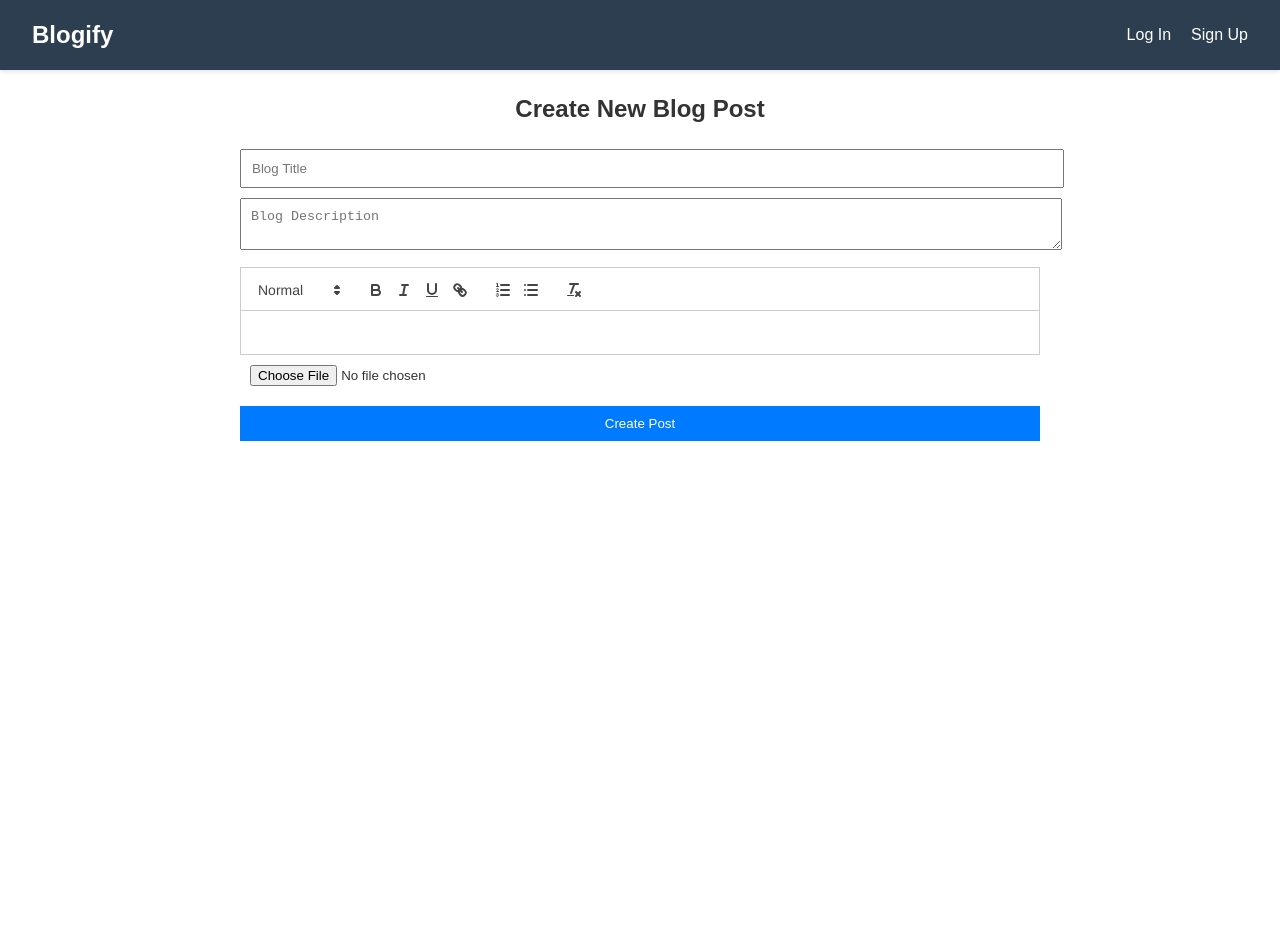
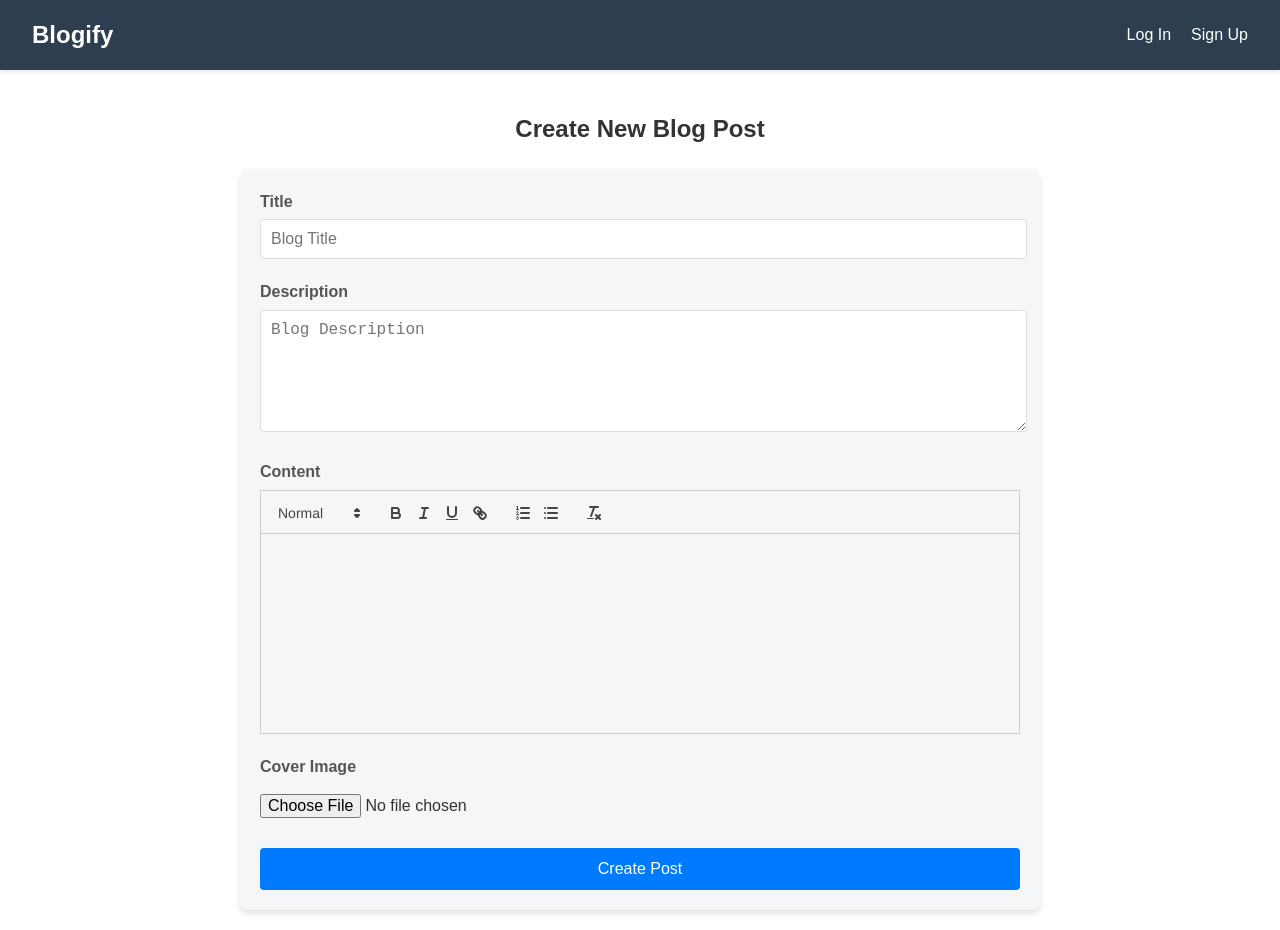
Before and after one commit to tashish419/blogify, a React (Vite) app: page /create in a window 1280 px wide. Before the commit the page ends 800 px from the top, so only its background shows below. Built offline with nearby package versions, Linux system fonts and the light colour scheme; no server answers.

Commit message:
create and edit blog UI enhanced

```diff
--- a/src/App.css
+++ b/src/App.css
@@ -188,44 +188,6 @@ body {
   text-decoration: underline;
 }
 
-/* Create/Edit Blog Styles */
-.create-blog,
-.edit-blog {
-  max-width: 800px;
-  margin: 0 auto;
-}
-
-.create-blog h2,
-.edit-blog h2 {
-  text-align: center;
-  margin-bottom: 20px;
-}
-
-.create-blog input,
-.create-blog textarea,
-.edit-blog input,
-.edit-blog textarea {
-  width: 100%;
-  padding: 10px;
-  margin-bottom: 10px;
-}
-
-.create-blog button,
-.edit-blog button {
-  display: block;
-  width: 100%;
-  padding: 10px;
-  background-color: #007bff;
-  color: #fff;
-  border: none;
-  cursor: pointer;
-}
-
-.current-cover {
-  max-width: 100%;
-  margin-bottom: 10px;
-}
-
 /* Blog Post Styles */
 .blog-post {
   max-width: 800px;
@@ -236,3 +198,128 @@ body {
   text-align: center;
   margin-bottom: 20px;
 }
+
+/* Create/Edit Blog Styles */
+.create-blog,
+.edit-blog {
+  max-width: 800px;
+  margin: 0 auto;
+  padding: 20px;
+  font-family: Arial, sans-serif;
+}
+
+.create-blog h2,
+.edit-blog h2 {
+  text-align: center;
+  margin-bottom: 20px;
+  color: #333;
+}
+
+.create-blog-form,
+.edit-blog-form {
+  background-color: var(--background-color);
+  border-radius: 8px;
+  box-shadow: 0 4px 6px rgba(0, 0, 0, 0.1);
+  padding: 20px;
+}
+
+.form-group {
+  margin-bottom: 20px;
+}
+
+.form-group label {
+  display: block;
+  margin-bottom: 5px;
+  font-weight: bold;
+  color: #555;
+}
+
+.create-blog-title-input,
+.create-blog-description-input,
+.create-blog-file-input,
+.edit-blog-title-input,
+.edit-blog-description-input,
+.edit-blog-file-input {
+  width: 98%;
+  padding: 10px;
+  border: 1px solid #ddd;
+  border-radius: 4px;
+  font-size: 16px;
+}
+
+.create-blog-description-input,
+.edit-blog-description-input {
+  min-height: 100px;
+  resize: vertical;
+}
+
+.create-blog-content-input,
+.edit-blog-content-input {
+  margin-bottom: 20px;
+}
+
+.create-blog-content-input .ql-container,
+.edit-blog-content-input .ql-container {
+  min-height: 200px;
+  font-size: 16px;
+}
+
+.create-blog-file-input,
+.edit-blog-file-input {
+  border: none;
+  padding: 10px 0;
+}
+
+.current-cover {
+  max-width: 100%;
+  height: auto;
+  border-radius: 4px;
+  margin-top: 10px;
+}
+
+.error-message {
+  color: #ff0000;
+  margin-bottom: 10px;
+}
+
+.create-blog-submit,
+.edit-blog-submit {
+  display: block;
+  width: 100%;
+  padding: 12px;
+  background-color: #007bff;
+  color: #fff;
+  border: none;
+  border-radius: 4px;
+  font-size: 16px;
+  cursor: pointer;
+  transition: background-color 0.3s ease;
+}
+
+.create-blog-submit:hover,
+.edit-blog-submit:hover {
+  background-color: #0056b3;
+}
+
+.create-blog-submit:disabled,
+.edit-blog-submit:disabled {
+  background-color: #cccccc;
+  cursor: not-allowed;
+}
+
+@media (max-width: 768px) {
+  .create-blog,
+  .edit-blog {
+    padding: 10px;
+  }
+
+  .create-blog-form,
+  .edit-blog-form {
+    padding: 15px;
+  }
+
+  .create-blog-content-input .ql-container,
+  .edit-blog-content-input .ql-container {
+    min-height: 150px;
+  }
+}
--- a/src/pages/CreateBlog.jsx
+++ b/src/pages/CreateBlog.jsx
@@ -1,7 +1,7 @@
 import { useState } from "react";
 import { useDispatch, useSelector } from "react-redux";
 import { useNavigate } from "react-router-dom";
-import { collection, addDoc} from "firebase/firestore";
+import { collection, addDoc } from "firebase/firestore";
 import { ref, uploadBytes, getDownloadURL } from "firebase/storage";
 import ReactQuill from "react-quill";
 import { addBlog } from "../store/blogSlice";
@@ -12,15 +12,16 @@ const CreateBlog = () => {
   const [description, setDescription] = useState("");
   const [content, setContent] = useState("");
   const [error, setError] = useState("");
+  const [isLoading, setIsLoading] = useState(false);
   const [coverImage, setCoverImage] = useState(null);
   const user = useSelector((state) => state.auth.user);
   const navigate = useNavigate();
   const dispatch = useDispatch();
 
-
   const handleSubmit = async (e) => {
     e.preventDefault();
     if (!user) return;
+    setIsLoading(true);
 
     try {
       let coverImageUrl = "";
@@ -48,29 +49,54 @@ const CreateBlog = () => {
     } catch (error) {
       console.error("Error creating post: ", error);
       setError("Failed to create post. Please try again.");
+    } finally {
+      setIsLoading(false);
     }
   };
   return (
     <div className="create-blog">
       <h2>Create New Blog Post</h2>
-      {error && <p className="error-message">{error}</p>}
-      <form onSubmit={handleSubmit}>
+      <form onSubmit={handleSubmit} className="create-blog-form">
+        <div className="form-group">
+          <label htmlFor="title">Title</label>
           <input
             type="text"
             placeholder="Blog Title"
             value={title}
             onChange={(e) => setTitle(e.target.value)}
             required
+            className="create-blog-title-input"
           />
+        </div>
+        <div className="form-group">
+          <label htmlFor="description">Description</label>
           <textarea
             placeholder="Blog Description"
             value={description}
             onChange={(e) => setDescription(e.target.value)}
             required
+            className="create-blog-description-input"
           />
-        <ReactQuill value={content} onChange={setContent} />
-        <input type="file" onChange={(e) => setCoverImage(e.target.files?.[0] || null)} />
-        <button type="submit">Create Post</button>
+        </div>
+        <div className="form-group">
+          <label htmlFor="content">Content</label>
+          <ReactQuill value={content} onChange={setContent} className="create-blog-content-input"/>
+        </div>
+
+        <div className="form-group">
+          <label htmlFor="coverImage">Cover Image</label>
+          <input
+            id="coverImage"
+            type="file"
+            onChange={(e) => setCoverImage(e.target.files?.[0] || null)}
+            className="create-blog-file-input"
+          />
+        </div>
+        {error && <p className="error-message">{error}</p>}
+        <button type="submit" disabled={isLoading} className="create-blog-submit">
+          {isLoading ? "Creating..." : "Create Post"}
+        </button>
+
       </form>
     </div>
   );
--- a/src/pages/EditBlog.jsx
+++ b/src/pages/EditBlog.jsx
@@ -14,6 +14,7 @@ const EditBlog = () => {
   const [description, setDescription] = useState("");
   const [content, setContent] = useState("");
   const [coverImage, setCoverImage] = useState(null);
+  const [isLoading, setIsLoading] = useState(false);
   const [currentCoverImageUrl, setCurrentCoverImageUrl] = useState("");
   const [error, setError] = useState("");
   const dispatch = useDispatch();
@@ -46,6 +47,7 @@ const EditBlog = () => {
   const handleSubmit = async (e) => {
     e.preventDefault();
     if (!user || !id) return;
+    setIsLoading(true);
 
     try {
       let coverImageUrl = currentCoverImageUrl;
@@ -71,41 +73,70 @@ const EditBlog = () => {
     } catch (error) {
       console.error("Error updating post: ", error);
       setError("Failed to update post. Please try again.");
+    } finally {
+      setIsLoading(false);
     }
   };
 
   return (
     <div className="edit-blog">
       <h2>Edit Blog Post</h2>
-      {error && <p className="error-message">{error}</p>}
-      <form onSubmit={handleSubmit}>
+      <form onSubmit={handleSubmit} className="edit-blog-form">
+        <div className="form-group">
+          <label htmlFor="title">Title</label>
           <input
+            id="title"
             type="text"
-          placeholder="Title"
+            placeholder="Blog Title"
             value={title}
             onChange={(e) => setTitle(e.target.value)}
             required
+            className="edit-blog-title-input"
           />
+        </div>
+        <div className="form-group">
+          <label htmlFor="description">Description</label>
           <textarea
-          placeholder="Description"
+            id="description"
+            placeholder="Blog Description"
             value={description}
             onChange={(e) => setDescription(e.target.value)}
             required
+            className="edit-blog-description-input"
           />
-        <ReactQuill value={content} onChange={setContent} />
+        </div>
+        <div className="form-group">
+          <label htmlFor="content">Content</label>
+          <ReactQuill
+            value={content}
+            onChange={setContent}
+            className="edit-blog-content-input"
+          />
+        </div>
+        <div className="form-group">
+          <label htmlFor="coverImage">Cover Image</label>
           <input
+            id="coverImage"
             type="file"
             accept="image/*"
             onChange={(e) => setCoverImage(e.target.files?.[0] || null)}
+            className="edit-blog-file-input"
           />
+        </div>
         {currentCoverImageUrl && (
+          <div className="form-group">
+            <label>Current Cover Image</label>
             <img
               src={currentCoverImageUrl || "/placeholder.svg"}
               alt="Current cover"
               className="current-cover"
             />
+          </div>
         )}
-        <button type="submit">Update Post</button>
+        {error && <p className="error-message">{error}</p>}
+        <button type="submit" disabled={isLoading} className="edit-blog-submit">
+          {isLoading ? "Updating..." : "Update Post"}
+        </button>
       </form>
     </div>
   );
```
Lines whose indentation alone changed are shown as unchanged.
